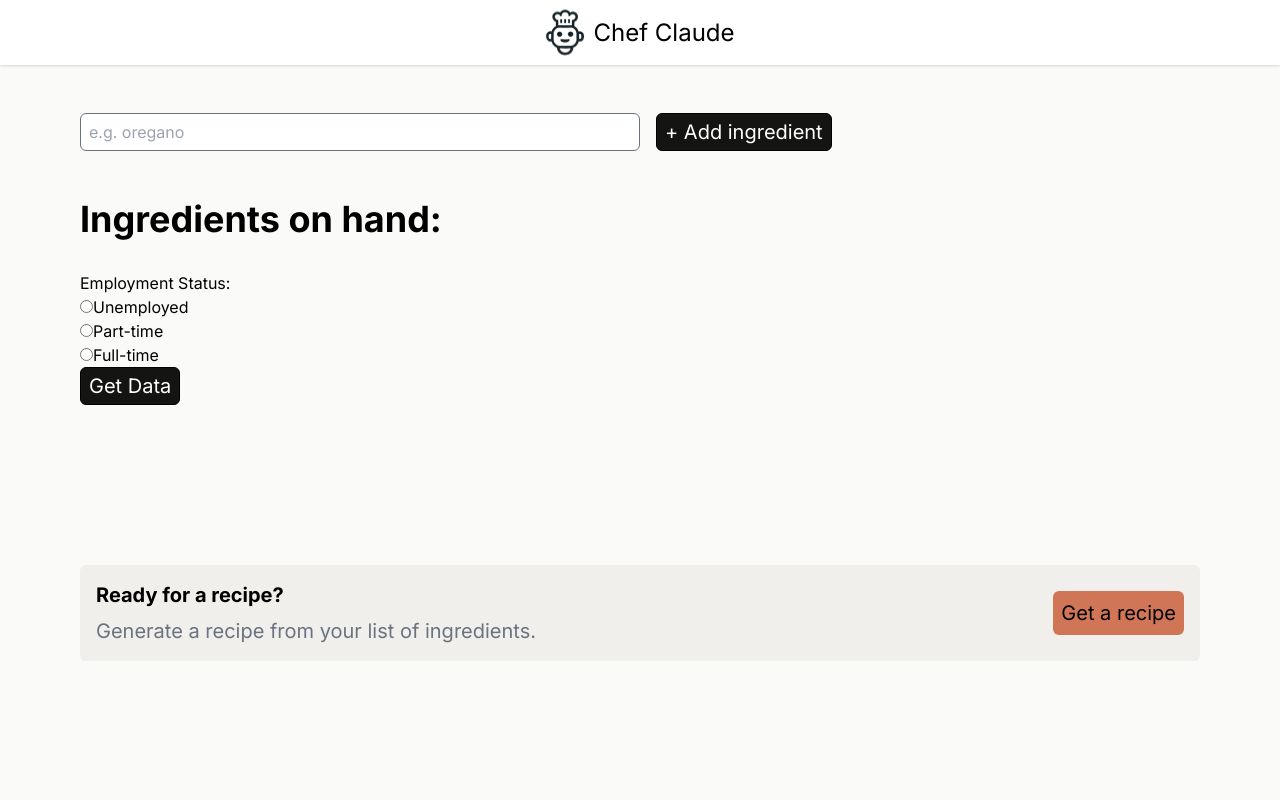
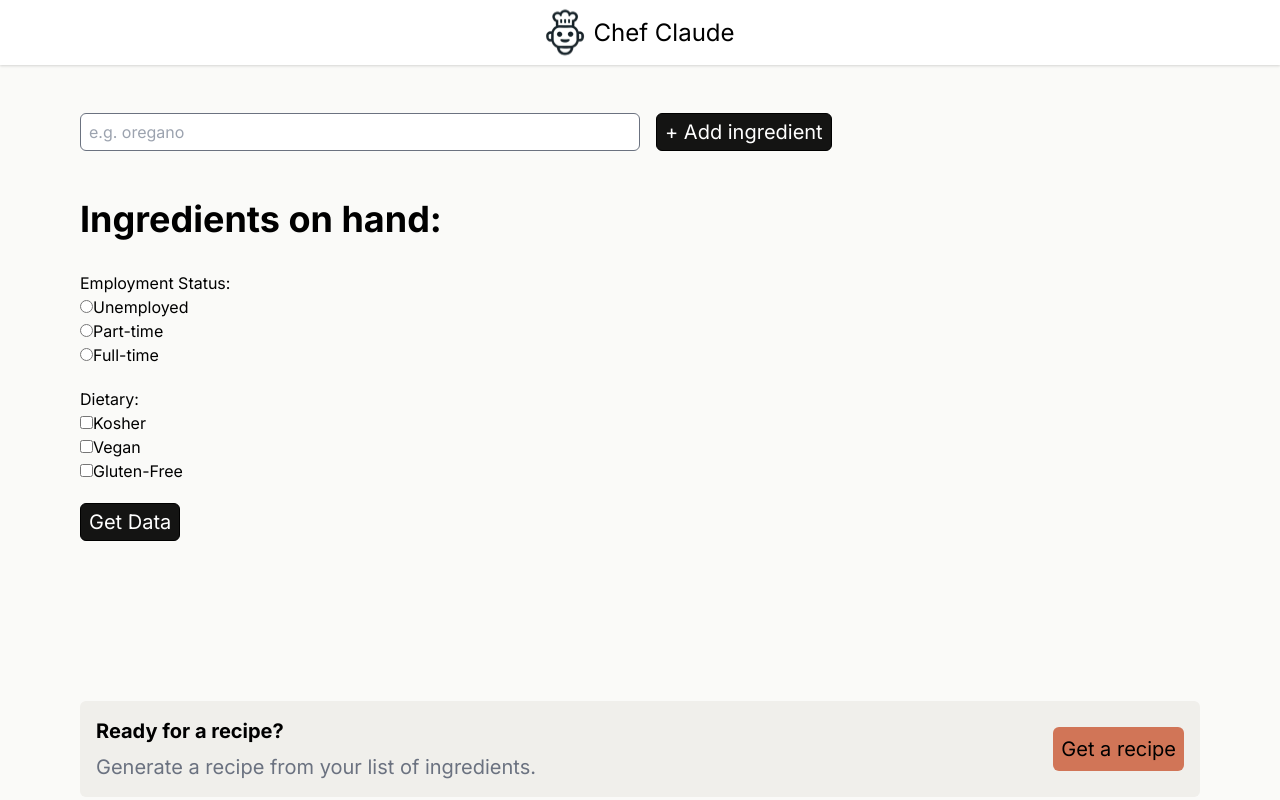
Before and after one commit to Mini-GT/react-chef-claude-ai, a React (Vite) app: page / in a window 1280 px wide. Built offline with nearby package versions, Linux system fonts and the light colour scheme.

Commit message:
test input checkbox

```diff
--- a/src/components/Fieldset.tsx
+++ b/src/components/Fieldset.tsx
@@ -3,12 +3,14 @@ export default function Fieldset() {
     event.preventDefault()
     const formData = new FormData(event.currentTarget)
     const employmentStatus = formData.get("employmentStatus") as string
+    const dietaryStatus = formData.getAll("dietaryStatus") as string[] // use .getAll to get all values
     console.log(employmentStatus)
+    console.log(dietaryStatus)
   }
 
   return (
     <form onSubmit={handleGetEmploymentStatus}>
-      <fieldset className="flex flex-col">
+      <fieldset className="flex flex-col my-5">
         <legend>Employment Status:</legend>
         <label>
           <input type="radio" name="employmentStatus" value="Unemployed" />
@@ -24,6 +26,22 @@ export default function Fieldset() {
         </label>
       </fieldset>
 
+      <fieldset className="flex flex-col my-5">
+        <legend>Dietary:</legend>
+        <label>
+          <input type="checkbox" name="dietaryStatus" value="kosher" />
+          Kosher
+        </label>
+          <label>
+            <input type="checkbox" name="dietaryStatus" value="vegan" />
+            Vegan
+        </label>
+          <label>
+            <input type="checkbox" name="dietaryStatus" value="gluten-free" />
+            Gluten-Free
+        </label>
+      </fieldset>
+
       <button
         className="tablet:text-xl bg-[#141413] text-white h-full px-2 py-1 rounded-md text-xs text-nowrap border border-black"
         type="submit"
```
